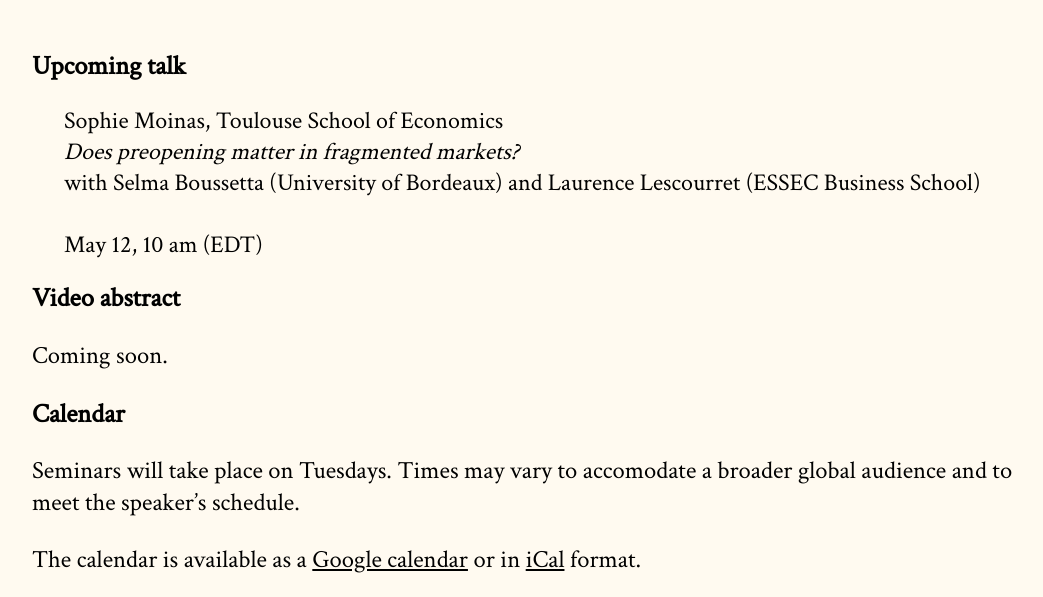
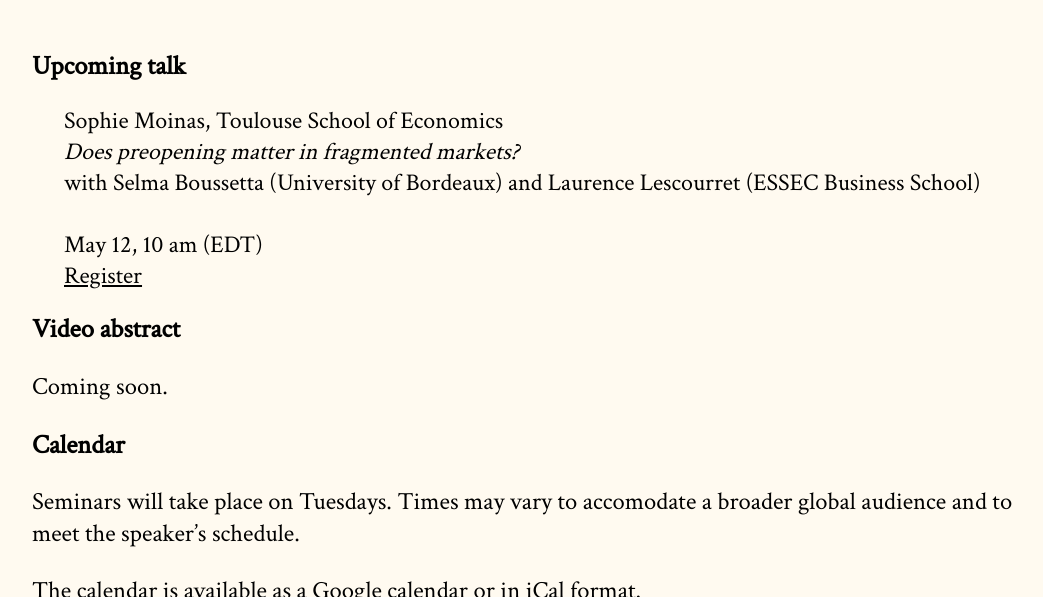
Before and after one commit to cpfiffer/microstructure.exchange, a Jekyll site: the page built from index.md, in a window 1280 px wide and 900 px high, scrolled down 624 px, cut to the strip 0-597 px from the top of the window. Shown: the whole strip, without its empty margins (96-1139 px from the left). Built offline with Jekyll 4.4.1, drawn with Linux system fonts in a browser that asks for light colours; some web fonts are replaced.

Commit message:
Add Sophie's registration link

```diff
--- a/_config.yml
+++ b/_config.yml
@@ -16,5 +16,5 @@ speaker-info:
   coauthors: "Selma Boussetta (University of Bordeaux) and Laurence Lescourret (ESSEC Business School)"
   speaker-date: May 12, 10 am (EDT)
   # paper-link: /papers/The Electronic Evolution of Corporate Bond Dealers.pdf
-  # webinar-link: https://stockholmuniversity.zoom.us/webinar/register/WN__OjOQCIVSs2e5u8dp11rjQ
+  webinar-link: https://stockholmuniversity.zoom.us/webinar/register/WN_cfyF32FWQNq3FpjVNdmYfw
   # slides-link: /slides/RanaldoSomogyi_webinar20200428_slides.pdf
```
